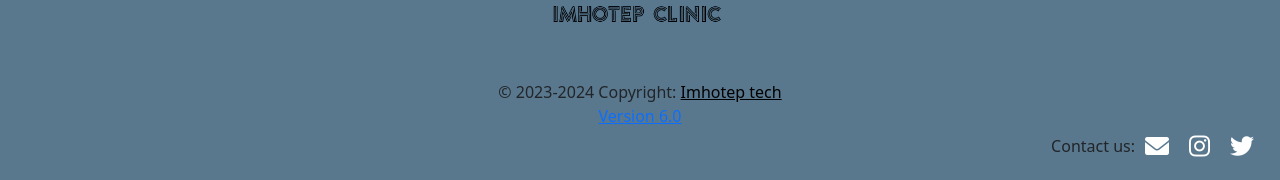
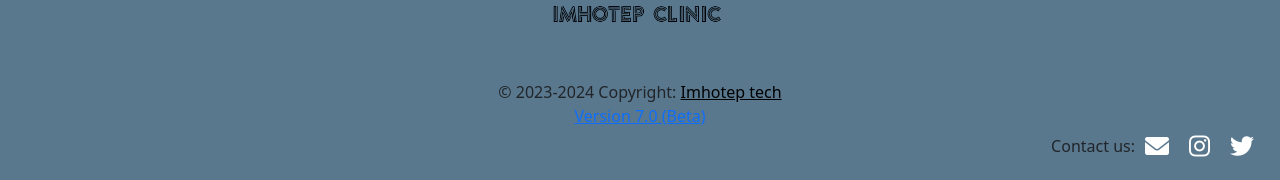
Before and after one commit to Kbassem10/Imhotep_Clinic_new, a Flask app: page /add_new_a in a window 1280 px wide. Shown: the part 722-902 px from the top of the page. Run offline with Flask 2, Linux system fonts and the light colour scheme; the visitor is signed in with stand-in values (Sample User, id 1); data that the repository does not hold is empty; some libraries are stand-ins or nearby versions.

Commit message:
version 7.0 (beta 1) test

```diff
--- a/templates/footer_all.html
+++ b/templates/footer_all.html
@@ -1 +1 @@
-Version 6.0
+Version 7.0 (Beta)
```
